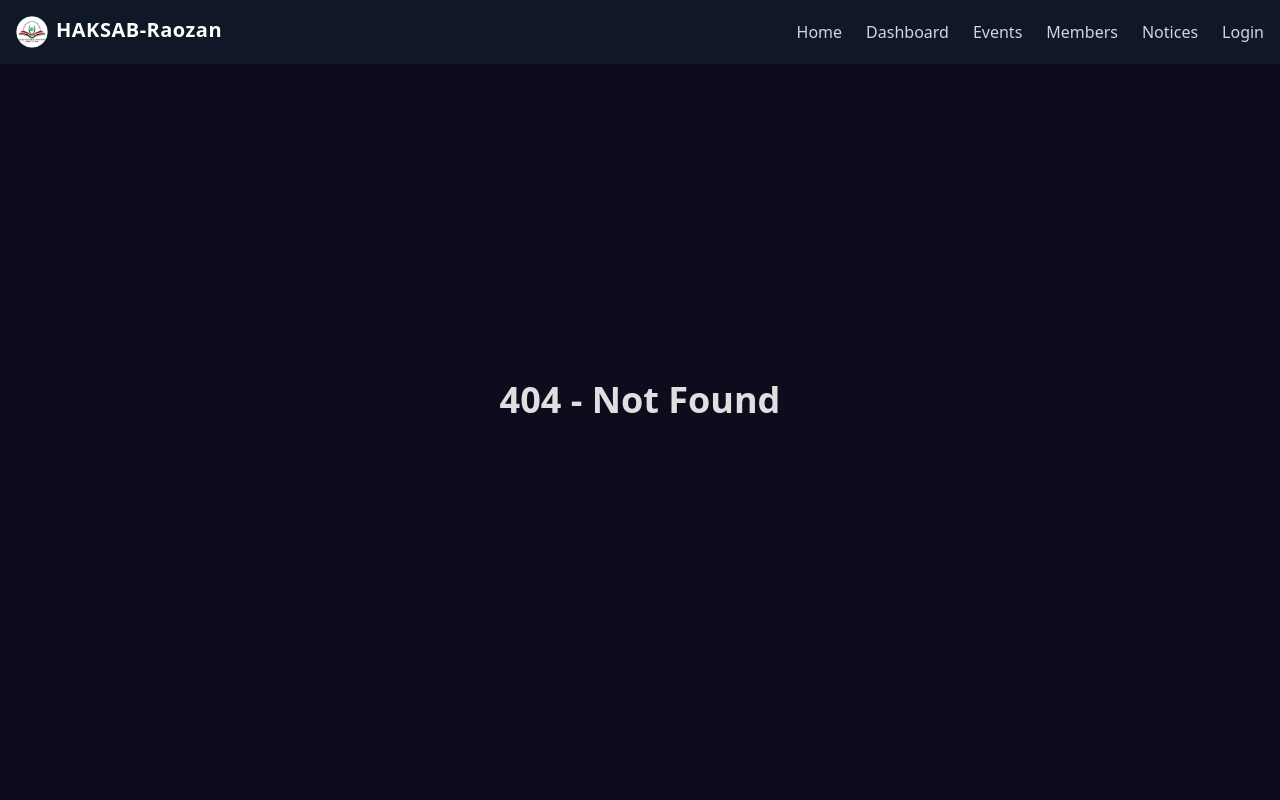
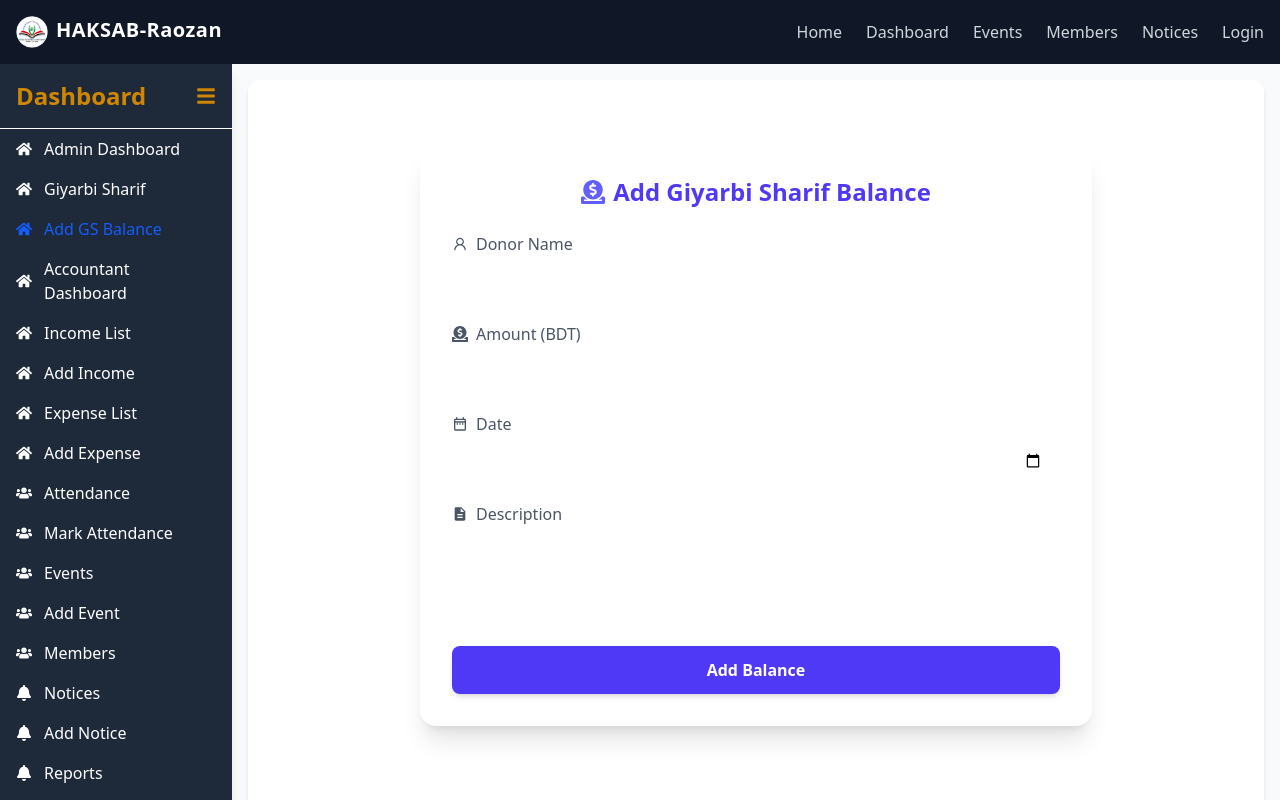
Before and after one commit to nurulazam-dev/haksab-raozan-branch, a React (Vite) app in the folder frontend/: page /dashboard/add-gs-balance in a window 1280 px wide. Shown: the top 800 px of the page. Built offline with nearby package versions, Linux system fonts and the light colour scheme.

Commit message:
update AddGiyarbiSharifBalance component

```diff
--- a/frontend/src/components/Dashboard/Accounts/Giyarbi-Sharif/AddGiyarbiSharifBalance.jsx
+++ b/frontend/src/components/Dashboard/Accounts/Giyarbi-Sharif/AddGiyarbiSharifBalance.jsx
@@ -1,18 +1,115 @@
-const AddGiyarbiSharifBalance = () => {
+import { useState } from "react";
+import { motion } from "framer-motion";
+import { FaDonate } from "react-icons/fa";
+import { MdDescription, MdOutlineDateRange } from "react-icons/md";
+import { AiOutlineUser } from "react-icons/ai";
+
+export default function AddGiyarbiSharifBalance() {
+  const [formData, setFormData] = useState({
+    donorName: "",
+    amount: "",
+    date: "",
+    description: "",
+  });
+
+  const handleChange = (e) => {
+    const { name, value } = e.target;
+    setFormData({ ...formData, [name]: value });
+  };
+
+  const handleSubmit = (e) => {
+    e.preventDefault();
+    console.log("Submitted Data:", formData);
+    alert("Balance record added successfully!");
+    setFormData({ donorName: "", amount: "", date: "", description: "" });
+  };
+
   return (
-    <div>
-      <h2 className="text-2xl font-bold mb-4">Add Giyarbi Sharif Balance</h2>
-      <form>
-        <div className="mb-4">
-          <label className="block text-lg mb-2">Amount:</label>
-          <input type="number" className="border border-gray-300 p-2 w-full" />
-        </div>
-        <button className="bg-blue-500 text-white px-4 py-2 rounded">
-          Add Balance
-        </button>
-      </form>
+    <div className="flex justify-center items-center py-10 px-4">
+      <motion.div
+        initial={{ opacity: 0, y: 30 }}
+        animate={{ opacity: 1, y: 0 }}
+        transition={{ duration: 0.5 }}
+        className="bg-white shadow-xl rounded-2xl w-full max-w-2xl p-8"
+      >
+        <h2 className="text-2xl font-bold text-center text-indigo-600 flex items-center justify-center gap-2 mb-6">
+          <FaDonate className="text-indigo-500" />
+          Add Giyarbi Sharif Balance
+        </h2>
+
+        <form onSubmit={handleSubmit} className="space-y-5">
+          {/* Donor Name */}
+          <div>
+            <label className="block text-gray-600 mb-1 font-medium flex items-center gap-2">
+              <AiOutlineUser /> Donor Name
+            </label>
+            <input
+              type="text"
+              name="donorName"
+              value={formData.donorName}
+              onChange={handleChange}
+              placeholder="Enter donor's name"
+              required
+              className="w-full border rounded-lg px-4 py-2 focus:ring-2 focus:ring-indigo-400 outline-none"
+            />
+          </div>
+
+          {/* Amount */}
+          <div>
+            <label className="block text-gray-600 mb-1 font-medium flex items-center gap-2">
+              <FaDonate /> Amount (BDT)
+            </label>
+            <input
+              type="number"
+              name="amount"
+              value={formData.amount}
+              onChange={handleChange}
+              placeholder="Enter donation amount"
+              required
+              className="w-full border rounded-lg px-4 py-2 focus:ring-2 focus:ring-indigo-400 outline-none"
+            />
+          </div>
+
+          {/* Date */}
+          <div>
+            <label className="block text-gray-600 mb-1 font-medium flex items-center gap-2">
+              <MdOutlineDateRange /> Date
+            </label>
+            <input
+              type="date"
+              name="date"
+              value={formData.date}
+              onChange={handleChange}
+              required
+              className="w-full border rounded-lg px-4 py-2 focus:ring-2 focus:ring-indigo-400 outline-none"
+            />
+          </div>
+
+          {/* Description */}
+          <div>
+            <label className="block text-gray-600 mb-1 font-medium flex items-center gap-2">
+              <MdDescription /> Description
+            </label>
+            <textarea
+              name="description"
+              value={formData.description}
+              onChange={handleChange}
+              placeholder="Write a short note (optional)"
+              rows="3"
+              className="w-full border rounded-lg px-4 py-2 focus:ring-2 focus:ring-indigo-400 outline-none resize-none"
+            />
+          </div>
+
+          {/* Submit Button */}
+          <motion.button
+            whileTap={{ scale: 0.95 }}
+            type="submit"
+            className="w-full bg-indigo-600 hover:bg-indigo-700 text-white font-semibold py-3 rounded-lg shadow-md transition duration-300"
+          >
+            Add Balance
+          </motion.button>
+        </form>
+      </motion.div>
     </div>
   );
-};
-
-export default AddGiyarbiSharifBalance;
+}
--- a/frontend/src/pages/dashboard/MainDashboard.jsx
+++ b/frontend/src/pages/dashboard/MainDashboard.jsx
@@ -54,6 +54,9 @@ const MainDashboard = () => {
           </NavLink>
           <NavLink to="/dashboard/giyarbi-sharif" className={linkClasses}>
             <FaHome /> {isOpen && <span>Giyarbi Sharif</span>}
+          </NavLink>
+          <NavLink to="/dashboard/add-gs-balance" className={linkClasses}>
+            <FaHome /> {isOpen && <span>Add GS Balance</span>}
           </NavLink>
           <NavLink to="/dashboard/accountant" className={linkClasses}>
             <FaHome /> {isOpen && <span>Accountant Dashboard</span>}
--- a/frontend/src/routes/TestRoutes.jsx
+++ b/frontend/src/routes/TestRoutes.jsx
@@ -29,6 +29,7 @@ import MainDashboard from "../pages/dashboard/MainDashboard";
 import Overview from "../pages/dashboard/Overview";
 import Settings from "../pages/dashboard/Settings";
 import GiyarbiSharifBalance from "../components/Dashboard/Accounts/Giyarbi-Sharif/GiyarbiSharifBalance";
+import AddGiyarbiSharifBalance from "../components/Dashboard/Accounts/Giyarbi-Sharif/AddGiyarbiSharifBalance";
 
 const TestRoutes = () => {
   return (
@@ -42,6 +43,7 @@ const TestRoutes = () => {
         <Route path="admin" element={<AdminDashboard />} />
         <Route path="accountant" element={<AccountantDashboard />} />
         <Route path="giyarbi-sharif" element={<GiyarbiSharifBalance />} />
+        <Route path="add-gs-balance" element={<AddGiyarbiSharifBalance />} />
         <Route path="finance/income" element={<IncomeList />} />
         <Route path="finance/add-income" element={<AddIncome />} />
         <Route path="finance/expenses" element={<ExpenseList />} />
```
